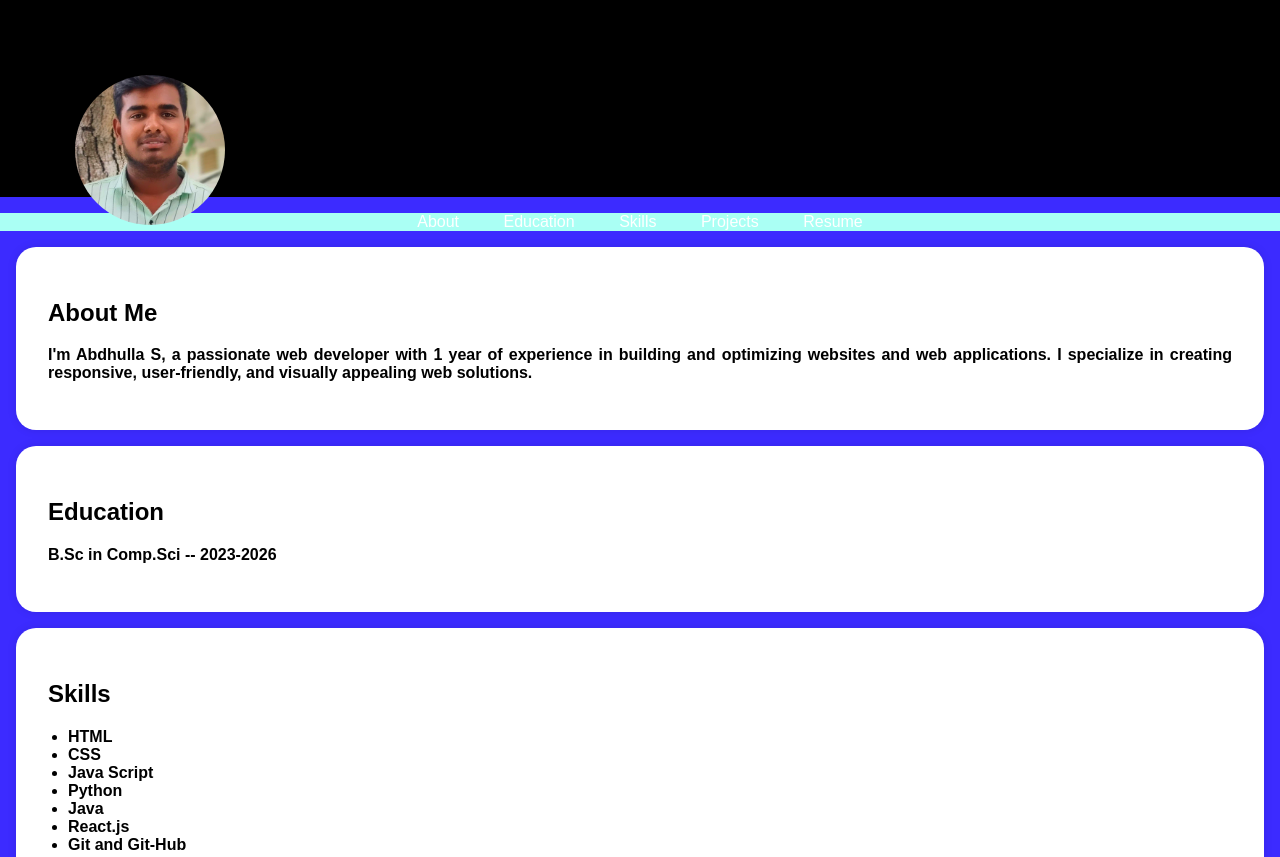
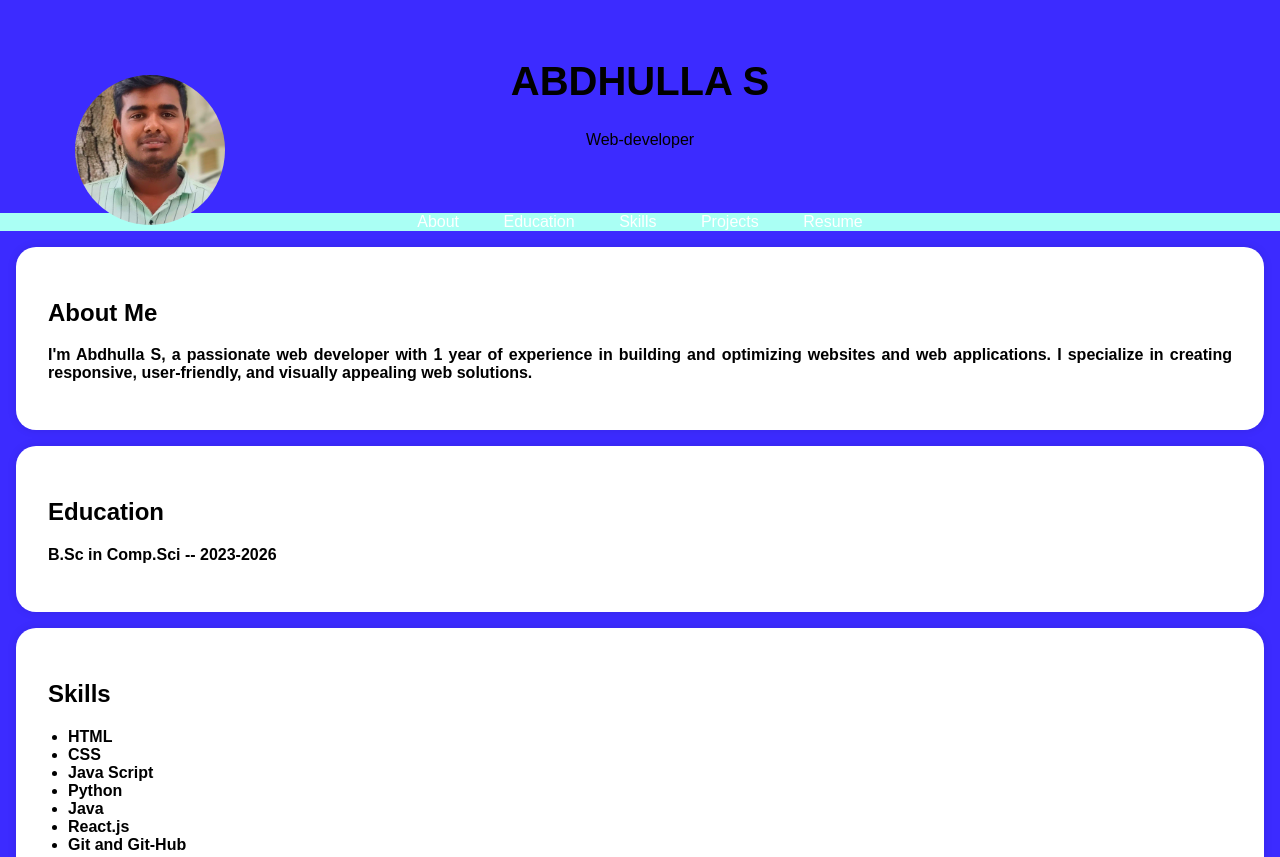
Before and after one commit to Abdhulla731/Portfolio, a plain HTML site: page index.html in a window 1280 px wide. Shown: the top 857 px of the page. Drawn offline with Linux system fonts and the light colour scheme.

Commit message:
Update index.html

```diff
--- a/index.html
+++ b/index.html
@@ -11,7 +11,7 @@
         }
 
         header {
-            background-color: #000000;
+            background-color:#3c2bff;
             color: #000000;
             text-align: center;
             padding: 2rem 0;
```
